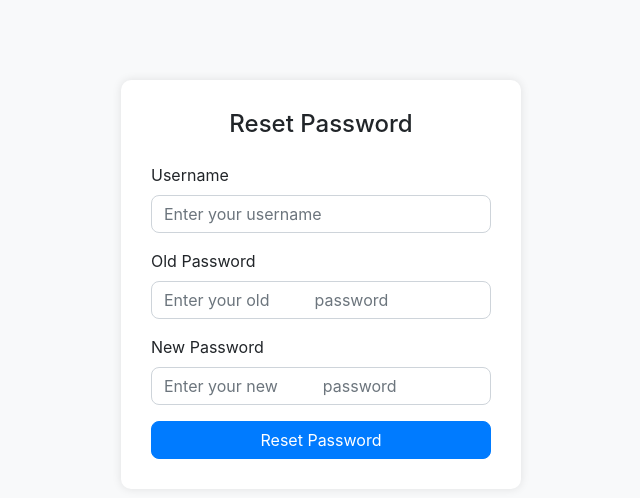
After one commit to murali2p/nirviyu-ecommerce, a Flask app: page /reset_password in a window 1280 px wide. The commit adds this page. Shown: the top 498 px of the page, without its empty margins (319-959 px from the left). Run offline with Flask 3, Linux system fonts and the light colour scheme; parts of the project's set-up code (start-up, migrations or seed data) failed here and were passed over; some libraries are stand-ins or nearby versions.

Commit message:
updated reset-password link

```diff
--- a/app.py
+++ b/app.py
@@ -373,6 +373,13 @@ class LoginForm(FlaskForm):
     password = PasswordField('password', validators=[InputRequired(), Length(min=4, max=20)])
     submit = SubmitField('Login')
 
+# create a form for password reset:
+class ResetPasswordForm(FlaskForm):
+    username = StringField('Username', validators=[InputRequired(), Length(min=4, max=20)])
+    old_password = PasswordField('Old Password', validators=[InputRequired(), Length(min=4, max=20)])
+    new_password = PasswordField('New Password', validators=[InputRequired(), Length(min=4, max=20)])
+    submit = SubmitField('Reset Password')
+
 # create decorator to restrict access
 def roles_required(*roles):
     def decorator(f):
@@ -455,6 +462,38 @@ def register():
         cur.close()
         return redirect(url_for('login'))
     return render_template('register.html', form=form)
+
+
+@app.route('/reset_password', methods=["GET", "POST"])
+def reset_password():
+    form = ResetPasswordForm()
+    if form.validate_on_submit():
+        connection = mysql.connector.connect(**db_config)
+        cur = connection.cursor()
+        cur.execute("SELECT * FROM users WHERE username = %s", (form.username.data,))
+        user = cur.fetchone()
+        cur.close()
+        connection.close()
+
+        if user:
+            if check_password_hash(user[2], form.old_password.data):  # user[2] is the hashed password
+                hashed_password = generate_password_hash(form.new_password.data, method='pbkdf2:sha256')
+                connection = mysql.connector.connect(**db_config)
+                cur = connection.cursor()
+                cur.execute("UPDATE users SET password = %s WHERE username = %s", (hashed_password, form.username.data))
+                connection.commit()
+                cur.close()
+                connection.close()
+                flash("Password updated successfully!", "success")
+                return redirect(url_for('login'))
+            else:
+                flash("Incorrect old password.", "danger")
+        else:
+            flash("User not found!", "danger")
+
+    return render_template('reset_password.html', form=form)
+
+
 
 
 #routes for the website
--- /dev/null
+++ b/templates/reset_password.html
@@ -0,0 +1,83 @@
+<!DOCTYPE html>
+<html lang="en">
+  <head>
+    <meta charset="UTF-8" />
+    <title>Reset Password</title>
+    <link
+      rel="stylesheet"
+      href="https://stackpath.bootstrapcdn.com/bootstrap/4.5.2/css/bootstrap.min.css"
+    />
+    <style>
+      body {
+        background-color: #f8f9fa;
+      }
+      .reset-container {
+        max-width: 400px;
+        margin: 80px auto;
+        padding: 30px;
+        border-radius: 10px;
+        background-color: #ffffff;
+        box-shadow: 0 0 10px rgba(0, 0, 0, 0.1);
+      }
+      .form-control {
+        border-radius: 0.5rem;
+      }
+      .btn-primary {
+        border-radius: 0.5rem;
+      }
+    </style>
+  </head>
+  <body>
+    <div class="reset-container">
+      <h4 class="text-center mb-4">Reset Password</h4>
+
+      {% with messages = get_flashed_messages(with_categories=true) %} {% if
+      messages %} {% for category, message in messages %}
+      <div
+        class="alert alert-{{ category }} alert-dismissible fade show"
+        role="alert"
+      >
+        {{ message }}
+        <button
+          type="button"
+          class="close"
+          data-dismiss="alert"
+          aria-label="Close"
+        >
+          <span aria-hidden="true">&times;</span>
+        </button>
+      </div>
+      {% endfor %} {% endif %} {% endwith %}
+
+      <form method="POST">
+        {{ form.hidden_tag() }}
+
+        <div class="form-group">
+          {{ form.username.label(class="form-label") }} {{
+          form.username(class="form-control", placeholder="Enter your username")
+          }}
+        </div>
+
+        <div class="form-group">
+          {{ form.old_password.label(class="form-label") }} {{
+          form.old_password(class="form-control", placeholder="Enter your old
+          password") }}
+        </div>
+
+        <div class="form-group">
+          {{ form.new_password.label(class="form-label") }} {{
+          form.new_password(class="form-control", placeholder="Enter your new
+          password") }}
+        </div>
+
+        <button type="submit" class="btn btn-primary btn-block">
+          Reset Password
+        </button>
+      </form>
+    </div>
+
+    <!-- Bootstrap JS -->
+    <script src="https://code.jquery.com/jquery-3.5.1.slim.min.js"></script>
+    <script src="https://cdn.jsdelivr.net/npm/bootstrap@4.5.2/dist/js/bootstrap.bundle.min.js"></script>
+  </body>
+</html>
--- a/thyrocare.py
+++ b/thyrocare.py
@@ -32,10 +32,10 @@ def get_thyrocare_token():
       'Cookie': ''
   }
   data = {
-      "username": "7869734430",
-      "password": "Baby@2023",
+      "username": os.getenv('tc_username'),
+      "password": os.getenv('tc_password'),
       "portalType": "",
-      "userType": "DSA"
+      "userType": os.getenv('tc_userType')
   }
 
   response=requests.post(url=url,json=data, headers=headers)
```
Also changed, not shown: healthians.py (+160 -0 lines), templates/login.html (+13 -0 lines).
